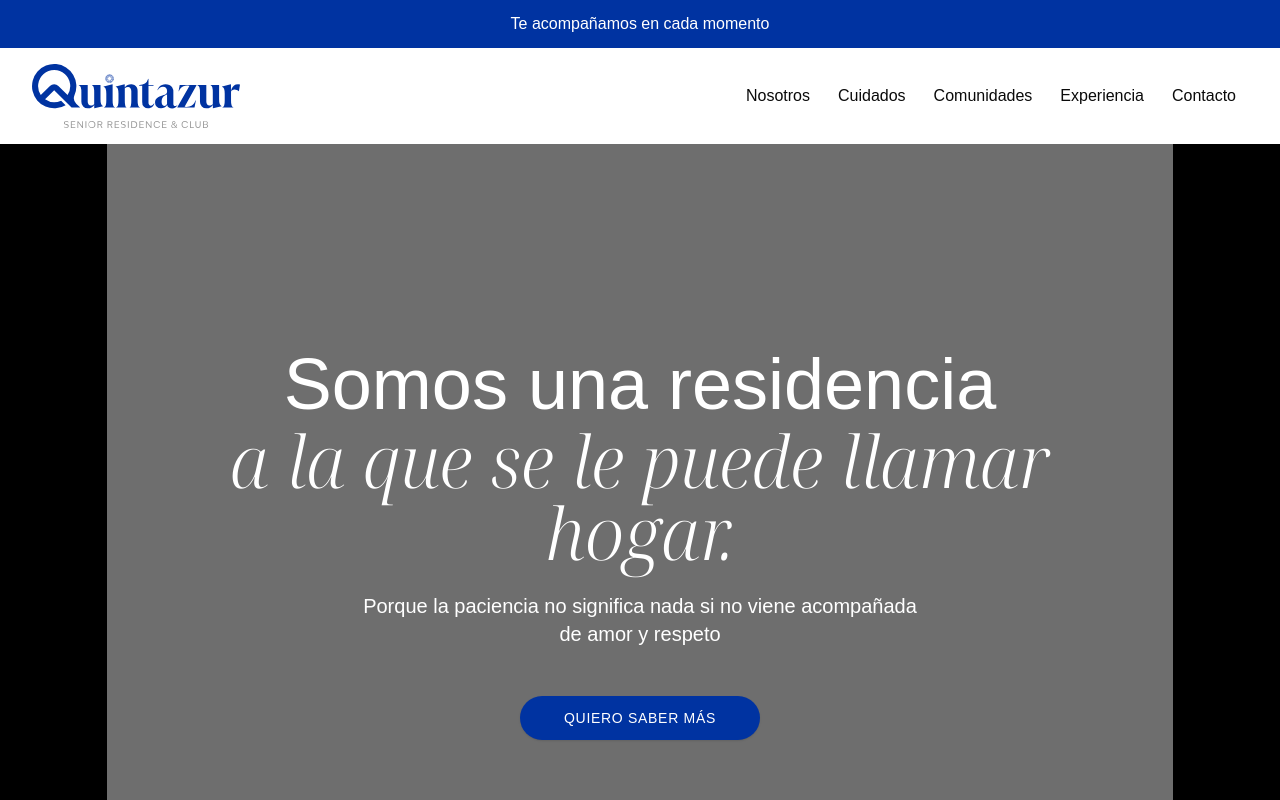
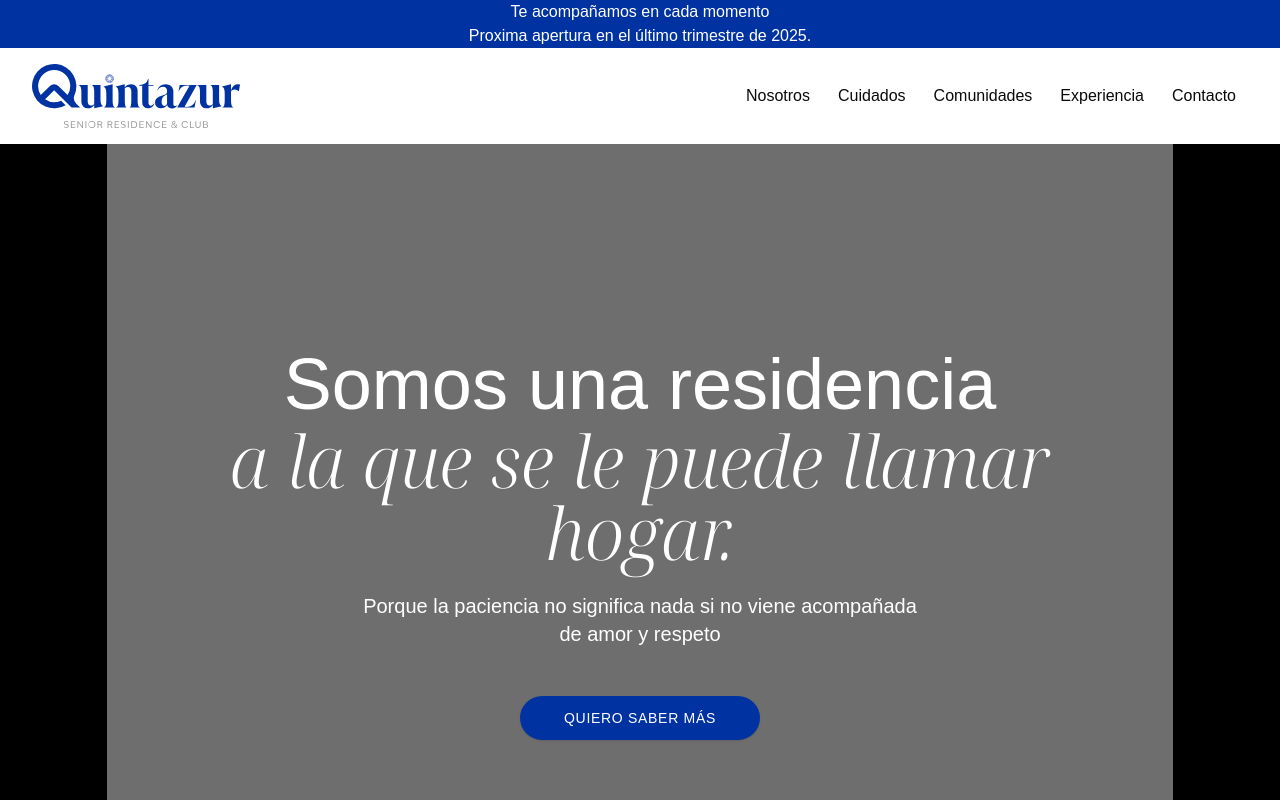
Before and after one commit to felixvnolasco84/Quintazur, a React (Vite) app: page / in a window 1280 px wide. Shown: the top 800 px of the page. Built offline with nearby package versions, Linux system fonts and the light colour scheme; no server answers; a web font is replaced by a local one.

Commit message:
Update Navbar.tsx

```diff
--- a/src/components/ui/Navbar.tsx
+++ b/src/components/ui/Navbar.tsx
@@ -62,12 +62,11 @@ export default function Navbar() {
   return (
     <div className="sticky top-0 z-40 grid">
       <div className="grid h-12 items-center justify-center bg-[#0033A1] text-white">
-        <a href="tel:+525558125581" target="_blank" rel="noreferrer">
           <p>
-            Te acompañamos en cada momento{" "}
+            Te acompañamos en cada momento{" "} <br />
+            Proxima apertura en el último trimestre de 2025.
             {/* <span className="text-[#48A0FF]">+52 (55) 5812 5581</span>{" "} */}
           </p>
-        </a>
       </div>
       <header className="bg-white px-4 py-4 sm:px-6 lg:px-8">
         <div className="mx-auto flex max-w-7xl items-center justify-between">
```
